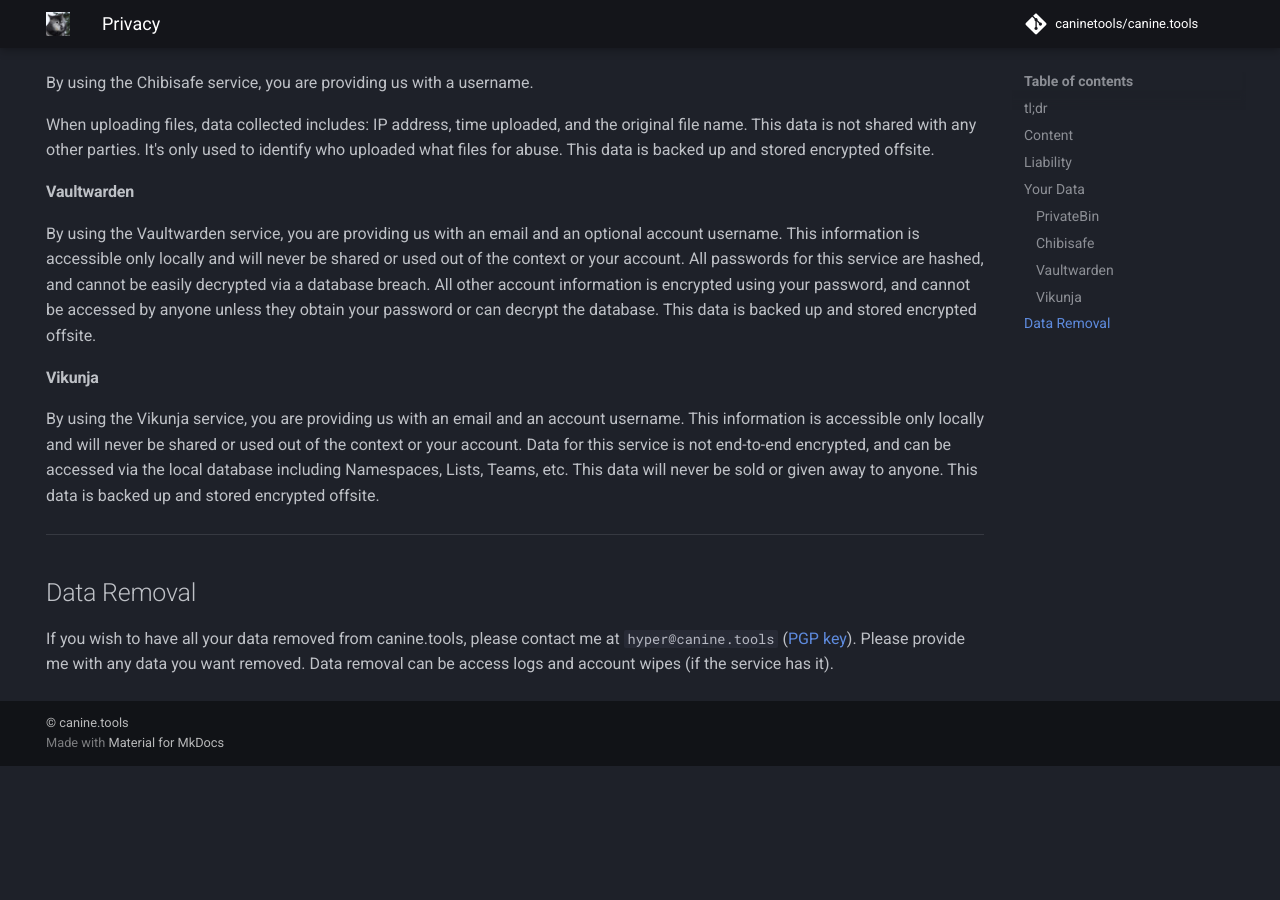
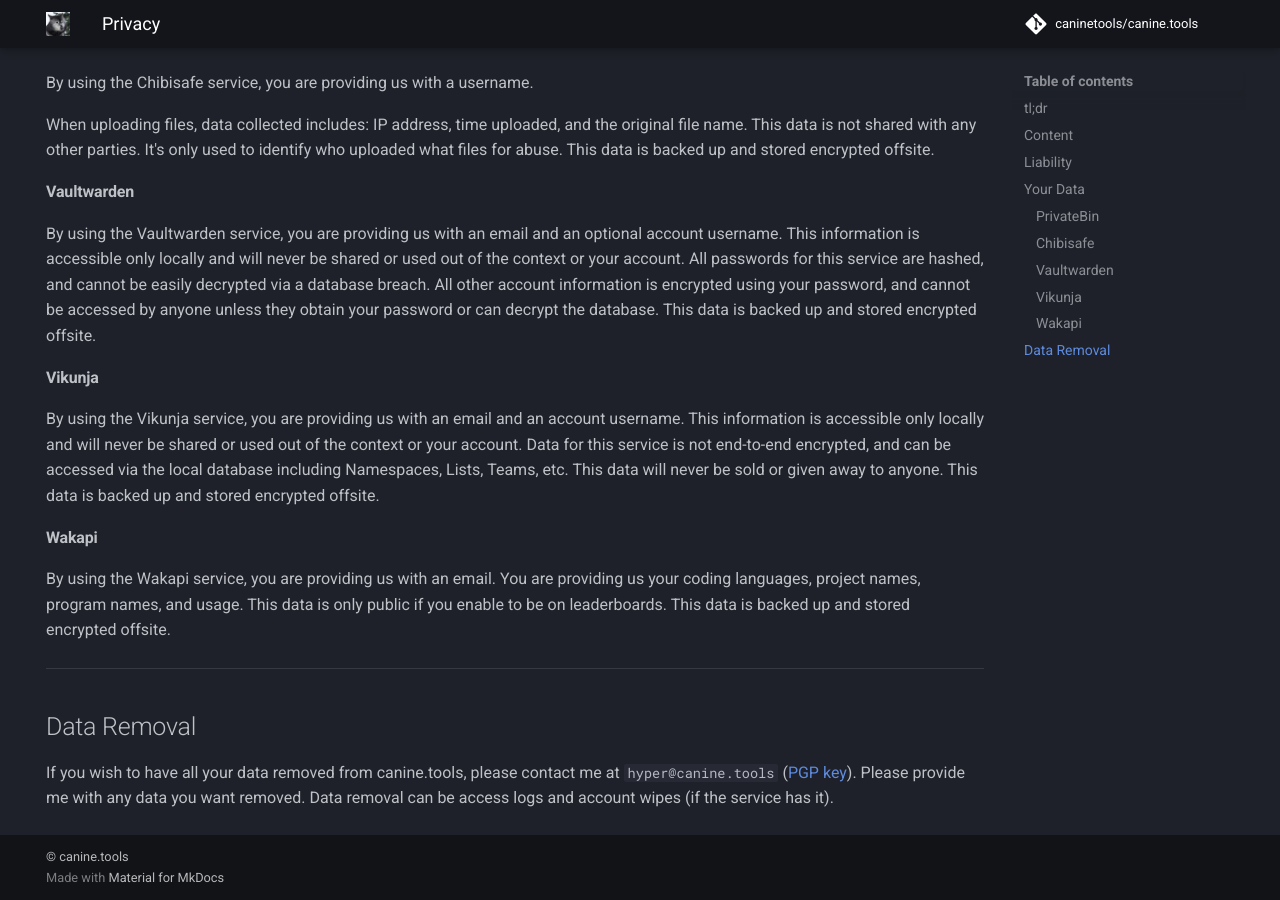
Before and after one commit to caninetools/canine.tools, an MkDocs documentation site: the page built from docs/privacy/index.md, in a window 1280 px wide and 900 px high, scrolled down 1662 px. Built offline with MkDocs 1.6.1 and Material for MkDocs 9.7.7, drawn with Linux system fonts in a browser that asks for light colours; comment, search, counter and statistics services are not loaded; before the commit the page ends 2428 px from its top, so only the background shows below that; some of the changed text lies outside the part shown.

Commit message:
Update index.md

```diff
--- a/docs/privacy/index.md
+++ b/docs/privacy/index.md
@@ -58,6 +58,9 @@
 #### Vikunja
 By using the Vikunja service, you are providing us with an email and an account username. This information is accessible only locally and will never be shared or used out of the context or your account. Data for this service is not end-to-end encrypted, and can be accessed via the local database including Namespaces, Lists, Teams, etc. This data will never be sold or given away to anyone. This data is backed up and stored encrypted offsite.
 
+#### Wakapi
+By using the Wakapi service, you are providing us with an email. You are providing us your coding languages, project names, program names, and usage. This data is only public if you enable to be on leaderboards. This data is backed up and stored encrypted offsite.
+
 ---
 
 ## Data Removal
```
Also changed, not shown: other parts of docs/privacy/index.md (+1 -1 lines).
